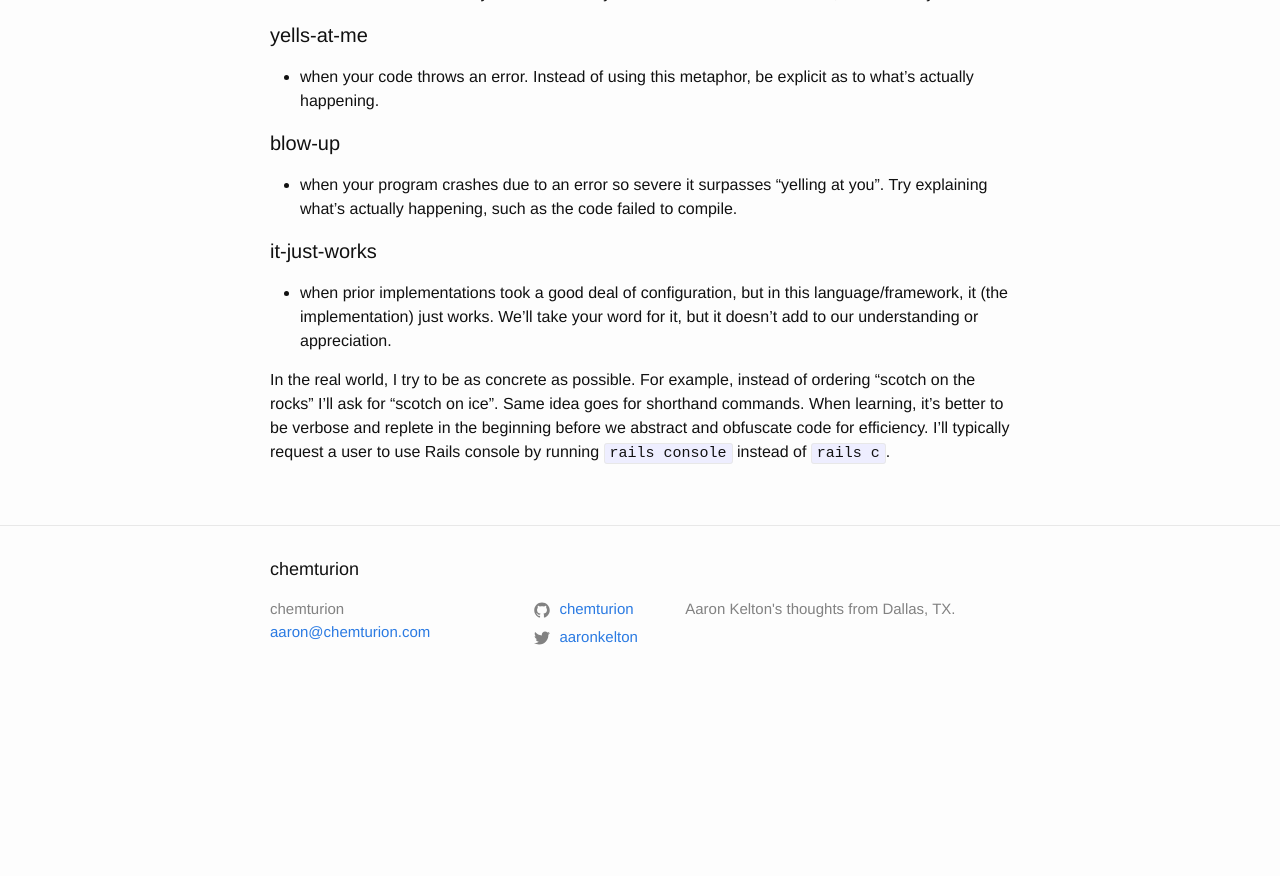
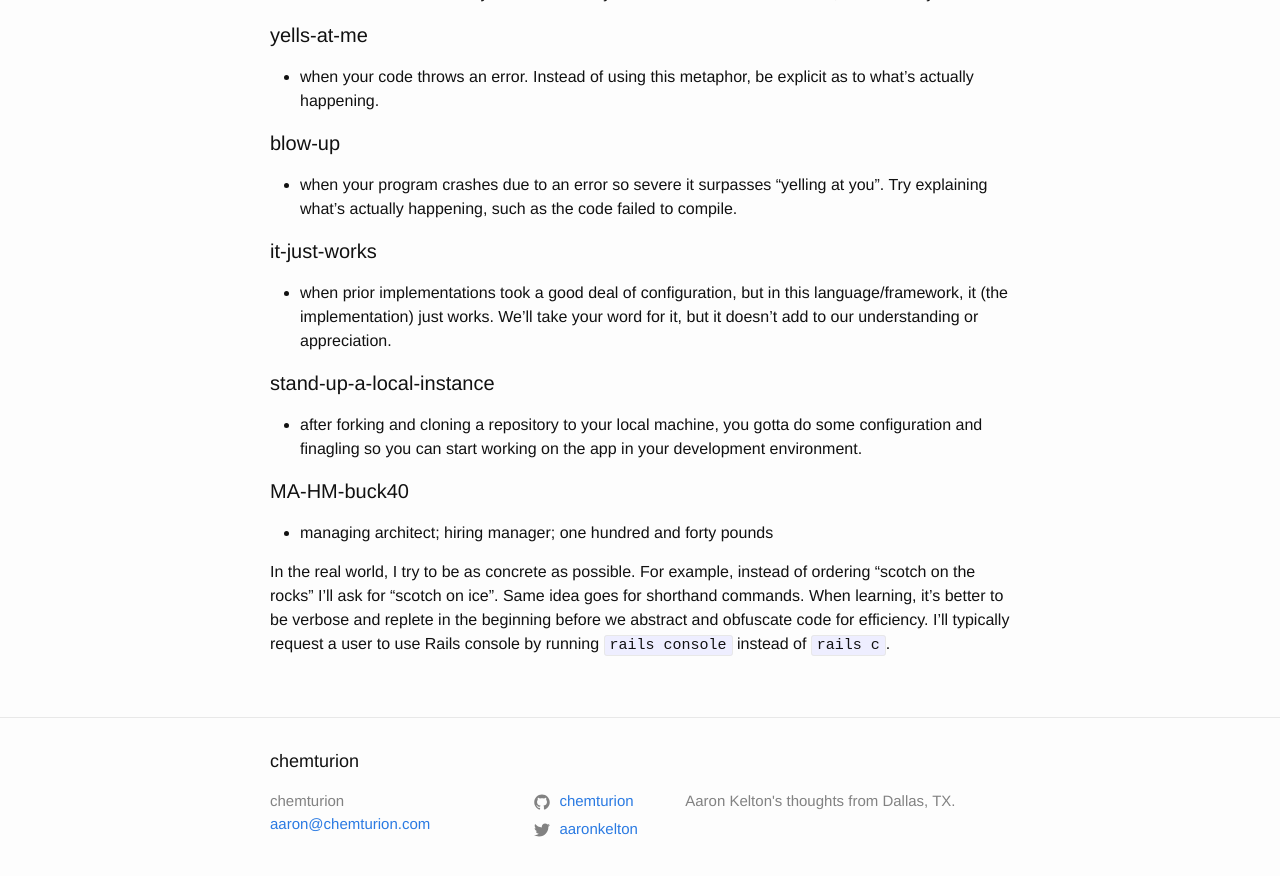
Before and after one commit to aaronkelton/chemturion.github.io, a Jekyll site: the page built from _posts/2017-08-28-markdown-definition-list.md, in a window 1280 px wide and 900 px high, scrolled down 777 px. Shown: the top 876 px of the window. Built offline with Jekyll 4.4.1, drawn with Linux system fonts in a browser that asks for light colours; before the commit the page ends 1485 px from its top, so only the background shows below that.

Commit message:
added some more acronyms

```diff
--- a/_posts/2017-08-28-markdown-definition-list.md
+++ b/_posts/2017-08-28-markdown-definition-list.md
@@ -25,4 +25,10 @@ Since I've been learning Ruby on Rails, et al, I've learned what I like and disl
 #### it-just-works
 * when prior implementations took a good deal of configuration, but in this language/framework, it (the implementation) just works. We'll take your word for it, but it doesn't add to our understanding or appreciation.
 
+#### stand-up-a-local-instance
+* after forking and cloning a repository to your local machine, you gotta do some configuration and finagling so you can start working on the app in your development environment.
+
+#### MA-HM-buck40
+* managing architect; hiring manager; one hundred and forty pounds
+
 In the real world, I try to be as concrete as possible. For example, instead of ordering "scotch on the rocks" I'll ask for "scotch on ice". Same idea goes for shorthand commands. When learning, it's better to be verbose and replete in the beginning before we abstract and obfuscate code for efficiency. I'll typically request a user to use Rails console by running `rails console` instead of `rails c`.
```
